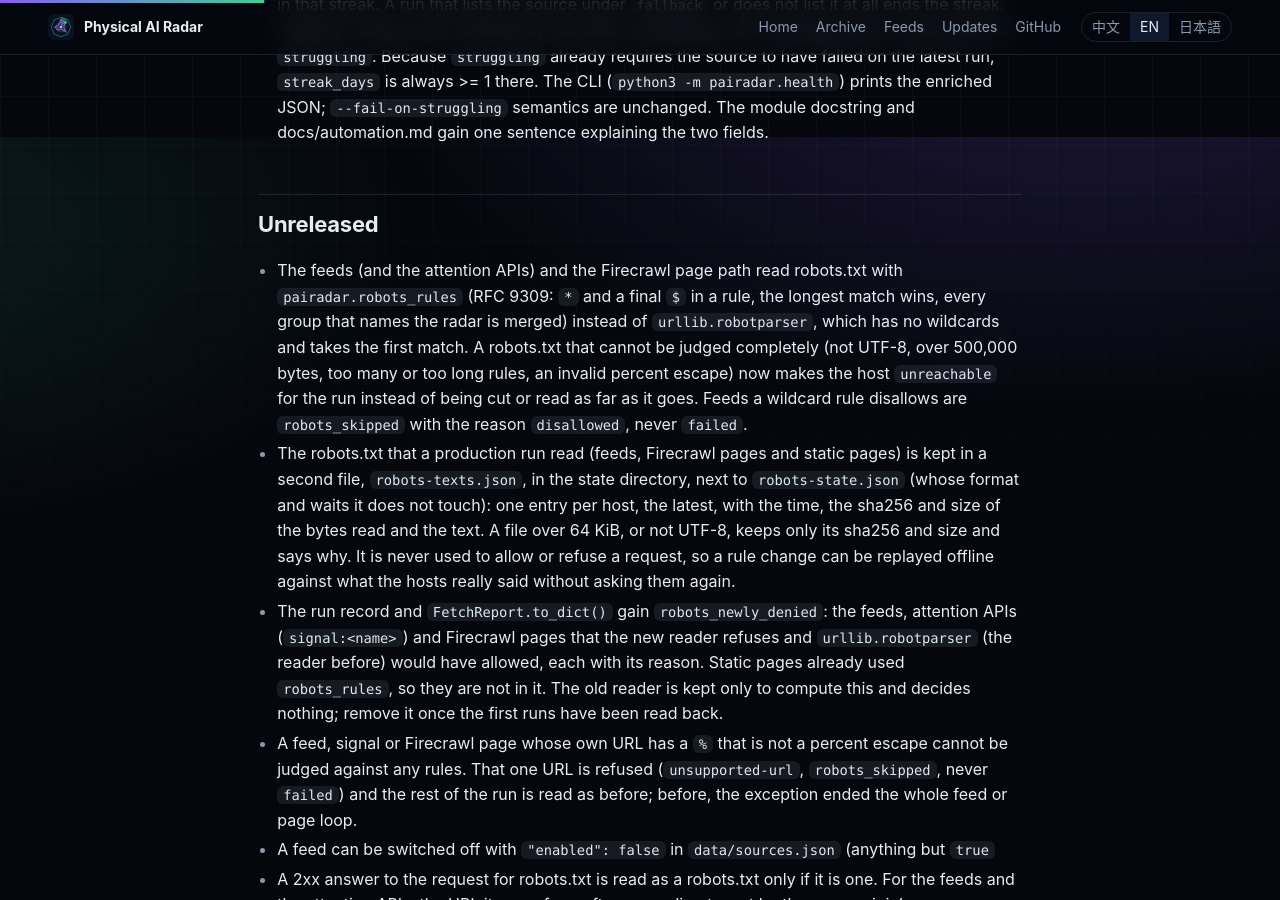
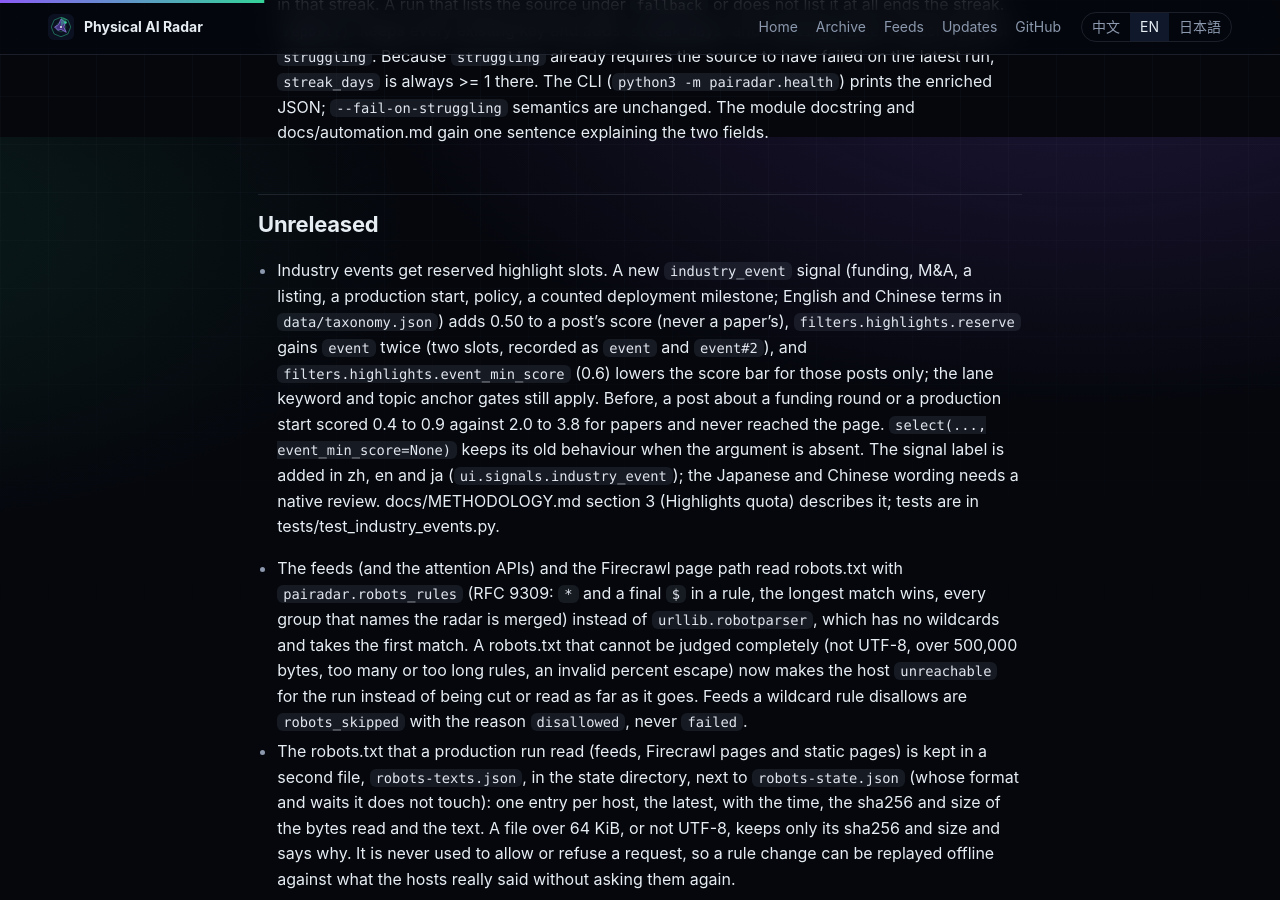
Before and after one commit to noteflowai/physical-ai-radar, a Jekyll site: the page built from CHANGELOG.md, in a window 1280 px wide and 900 px high, scrolled down 1663 px. Built offline with Jekyll 4.4.1, drawn with Linux system fonts in a browser that asks for light colours; our own code applies the rules of GitHub Pages for plain Markdown files.

Commit message:
Reserve highlight slots for industry events
A post that reports funding, M&A, a listing, a production start or a policy action scored 0.4 to 0.9 against 2.0 to 3.8 for papers and never reached the page.

- industry_event signal (taxonomy), +0.50 for posts, never for papers
- highlights.reserve gains event (twice), highlights.event_min_score 0.6 for those posts only
- select(event_min_score=None) unchanged when absent; run log records event, event#2
- tests/test_industry_events.py, docs/METHODOLOGY.md, CHANGELOG.md, zh/en/ja signal label

````diff
--- a/data/glossary.json
+++ b/data/glossary.json
@@ -32,7 +32,8 @@
         "latency": "含延迟或控制频率",
         "numbers": "含量化指标",
         "trending": "多源热点",
-        "press_release": "新闻稿"
+        "press_release": "新闻稿",
+        "industry_event": "产业事件（融资、并购、上市、量产、政策）"
       },
       "llm_draft": "AI 起草",
       "llm_notice": "本页逐条分析由 {agent} 起草（{model}），经确定性检查与 agent 复核后自动合并，**未经人工复核**；标题与数字未经改写。",
@@ -121,7 +122,8 @@
         "latency": "latency or control-rate numbers",
         "numbers": "quantitative results",
         "trending": "trending",
-        "press_release": "press release"
+        "press_release": "press release",
+        "industry_event": "industry event (funding, M&A, listing, production, policy)"
       },
       "llm_draft": "AI draft",
       "llm_notice": "Per-item analysis on this page was drafted by {agent} ({model}) and merged automatically after deterministic checks and an agent review, **without human review**; titles and numbers are untouched.",
@@ -210,7 +212,8 @@
         "latency": "遅延・制御周期の数値あり",
         "numbers": "定量結果あり",
         "trending": "注目度高",
-        "press_release": "プレスリリース"
+        "press_release": "プレスリリース",
+        "industry_event": "業界の動き（資金調達・買収・上場・量産・政策）"
       },
       "llm_draft": "AI 下書き",
       "llm_notice": "本ページの項目別分析は {agent}（{model}）が下書きし、決定的な検査とエージェント査読を経て自動的に取り込まれました。**人間の確認は経ていません**。タイトルと数値は改変していません。",
--- a/data/sources.json
+++ b/data/sources.json
@@ -31,11 +31,14 @@
     },
     "highlights": {
       "max_arxiv_share": 0.5,
+      "event_min_score": 0.6,
       "reserve": [
         "official",
-        "hot"
+        "hot",
+        "event",
+        "event"
       ],
-      "note": "the shortlist is the page's highlights: arXiv takes at most this share of --limit (a hard cap, in the fill pass too); 'official' reserves a slot for the best qualifying O item and 'hot' for the best qualifying non-arXiv item marked trending. A reservation passes every other gate; one that nothing can fill stays empty and the run log says so (history quota.unmet)."
+      "note": "the shortlist is the page's highlights: arXiv takes at most this share of --limit (a hard cap, in the fill pass too); 'official' reserves a slot for the best qualifying O item 'hot' for the best qualifying non-arXiv item marked trending, and 'event' (listed twice: two slots) for the best qualifying non-paper item that reports an industry event (funding, M&A, listing, production milestone, policy; signal industry_event). `event_min_score` is the lower score bar for such posts. A reservation passes every other gate; one that nothing can fill stays empty and the run log says so (history quota.unmet)."
     }
   },
   "arxiv": {
--- a/docs/METHODOLOGY.md
+++ b/docs/METHODOLOGY.md
@@ -300,6 +300,7 @@ score = min(lane_hits, 6) × 0.35 × lane_weight
       + evidence_bonus            # O 0.60 · R 0.35 · M 0.10
       + Σ signal_bonus            # closed_loop 0.50 · real_robot 0.40 · numbers 0.30
                                   # open_release 0.25 · latency 0.20
+                                  # industry_event 0.50 (posts only: a preprint never earns it)
       + recency_bonus             # same day 1.0 · 1 day 0.8 · ≤3 days 0.5 · ≤7 days 0.25
       + (source_weight − 1.0)
 ```
@@ -381,11 +382,21 @@ caps above:
 - arXiv takes at most half of the limit (4 of 8). Unlike the soft caps this holds in the
   fill pass too: a day with nothing else that qualifies publishes a shorter list, not an
   arXiv-only one;
-- one slot is reserved for the best qualifying official (`[O]`) item, and one for the best
-  qualifying non-arXiv item marked `trending`. A reservation passes every gate above (topic,
+- one slot is reserved for the best qualifying official (`[O]`) item, one for the best
+  qualifying non-arXiv item marked `trending`, and two for the best qualifying posts that report an
+  **industry event** (`event`, listed twice in `filters.highlights.reserve`; the second is recorded as
+  `event#2`). An industry event is a funding round, acquisition, listing, production milestone or
+  policy action, or a counted deployment milestone ("completes 1,730 tasks"): the `industry_event` signal in
+  `data/taxonomy.json` flags it from keywords and patterns in English and Chinese, it adds 0.50 to a post's
+  score, `filters.highlights.event_min_score` (0.6) replaces `min_score` for such posts only (every other gate,
+  lane keyword and topic anchor, still applies, which is what keeps car launches and chip start-ups out), and a paper
+  (`[R]`) never earns the bonus or the slot. Without it the page was papers all the way down: in the
+  Rocky "Physical AI weekly" comparison of 2026-11-16 only 8 of 31 headline items had appeared, and
+  items that were in the pool (a 24-hour AGIBOT G2 store trial, Tesla Optimus production) scored 0.7 to
+  1.0 against 2.0 to 2.7 for papers. A reservation passes every gate above (topic,
   lane keyword, repeat guard, same-story, lane cap); one that nothing can fill stays empty,
   and the run log records it under `quota.unmet` in `radar/history.json`. A name other than
-  `official` or `hot` is ignored and recorded there as `unknown:<name>`.
+  `official`, `hot` or `event` is ignored and recorded there as `unknown:<name>`.
 
 Because a lane gives at most two picks a day, the picks alone say little about how much a lane
 had. Each run therefore also records, under `pool` in `radar/history.json`, how many items
````
Also changed, not shown: data/taxonomy.json (+29 -0 lines), pairadar/cli.py (+6 -1 lines), pairadar/distill.py (+32 -8 lines), tests/test_industry_events.py (added, +143 -0 lines), tests/test_sources_mainstream.py (+2 -2 lines), CHANGELOG.md.
